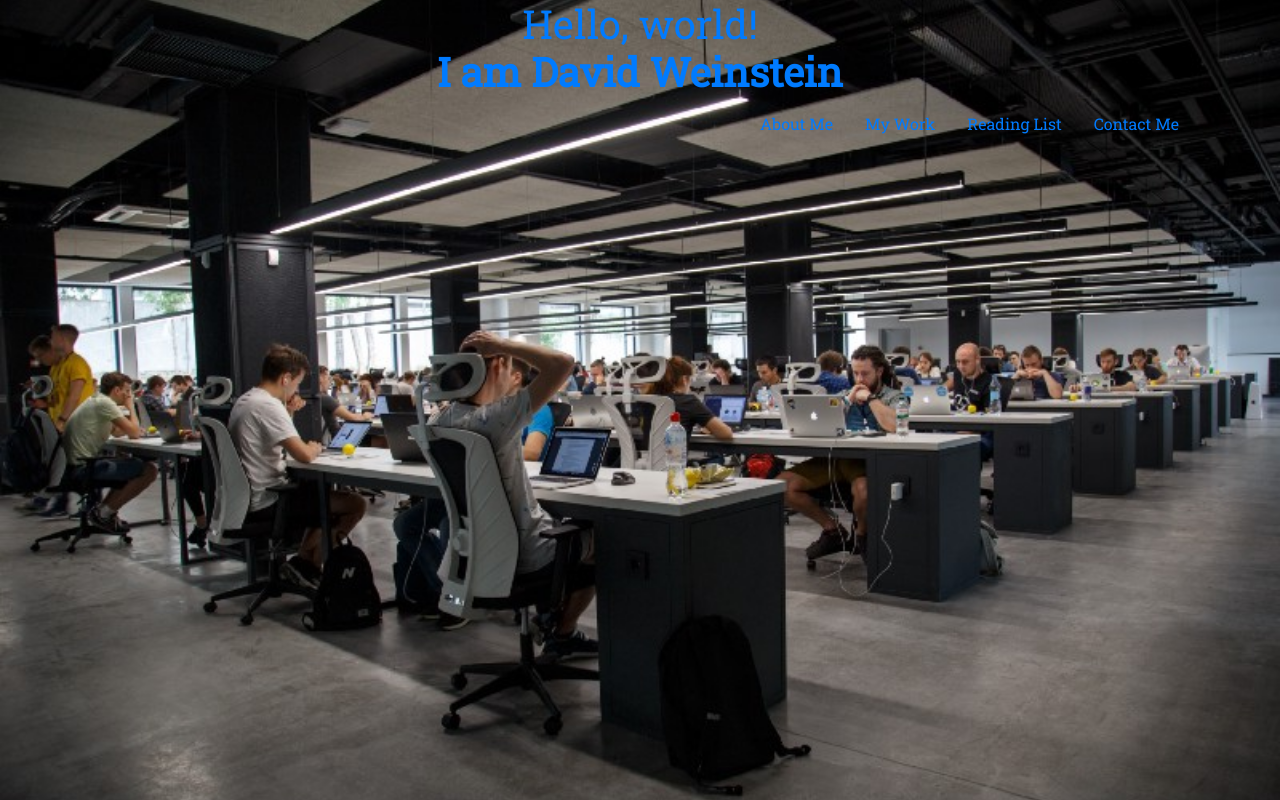
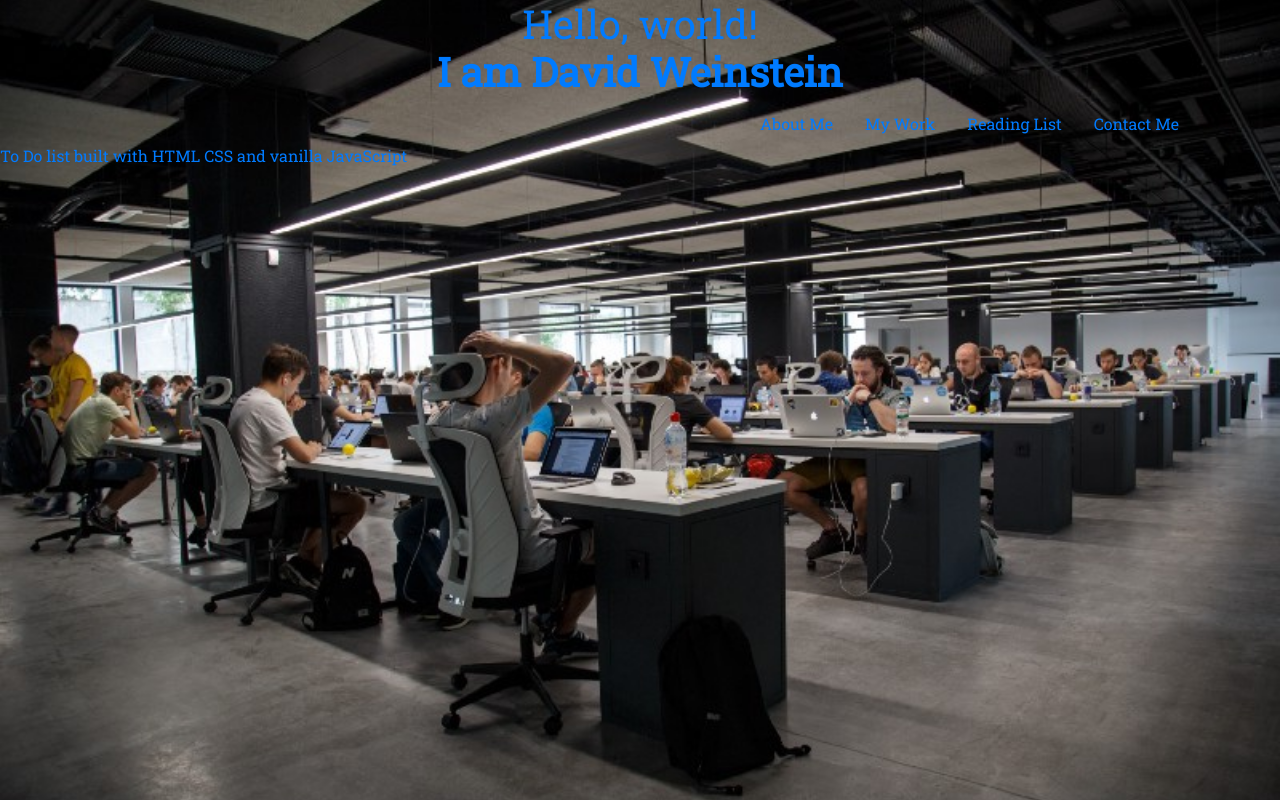
Before and after one commit to mroberts91/davidweinstein.github.io, a plain HTML site: page index.html in a window 1280 px wide. Drawn offline with nearby package versions, Linux system fonts and the light colour scheme.

Commit message:
to do list link

```diff
--- a/index.html
+++ b/index.html
@@ -27,6 +27,7 @@
                 </li>
             </ul>
         </header>
+        <a href="../to-do-list/index.html">To Do list built with HTML CSS and vanilla JavaScript</a>
 
         <script src="https://code.jquery.com/jquery-3.3.1.slim.min.js" integrity="sha384-q8i/X+965DzO0rT7abK41JStQIAqVgRVzpbzo5smXKp4YfRvH+8abtTE1Pi6jizo" crossorigin="anonymous"></script>
         <script src="https://cdnjs.cloudflare.com/ajax/libs/popper.js/1.14.7/umd/popper.min.js" integrity="sha384-UO2eT0CpHqdSJQ6hJty5KVphtPhzWj9WO1clHTMGa3JDZwrnQq4sF86dIHNDz0W1" crossorigin="anonymous"></script>
```
